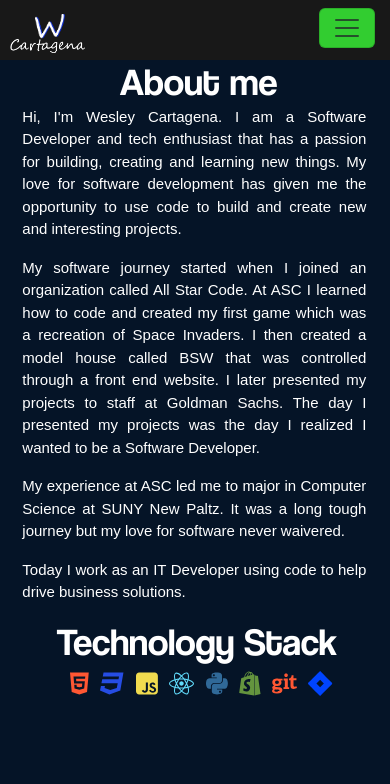
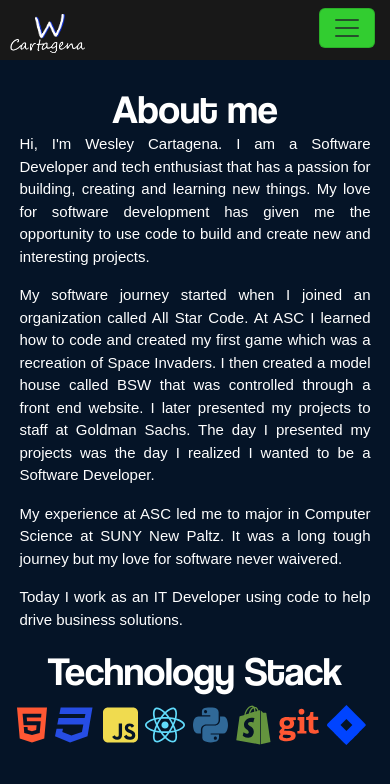
Before and after one commit to WesleyCartagena/WesleyCartagena.github.io, a React (Create React App) app: page /#/about in a window 390 px wide. Shown: the top 784 px of the page. Built offline with nearby package versions, Linux system fonts and the light colour scheme.

Commit message:
Rebuilt About page to use react bootstrap

```diff
--- a/src/components/About/index.js
+++ b/src/components/About/index.js
@@ -15,8 +15,8 @@ const About = () => {
         return () => clearTimeout()
     }, []);
     return(
-        <section className ='container about-page'>
-                <div className='about' id="about-zone">
+        <div className ='about-page-container d-flex flex-column text-center align-items-center justify-content-center'>
+                <div className='about-text' id="about-zone">
                     <h1>
                         <AnimatedLetters letterClass={letterClass}
                             strArray={aboutArray}
@@ -29,15 +29,13 @@ const About = () => {
                     <p>Today I work as an IT Developer using code to help drive business solutions. </p>
 
                 </div>
-                <div className="about" id="tech-stack">
+                <div className="about-tech-stack" id="tech-stack">
                     <h1>
                         <AnimatedLetters letterClass={letterClass}
                             strArray={techStackArray}
                             idx={15}
                         />
                     </h1>
-
-
                         <div className="icons">
                         <FontAwesomeIcon icon={faHtml5} color="#FF5733" />
                         </div>
@@ -69,9 +67,8 @@ const About = () => {
                         <div className="icons">
                         <FontAwesomeIcon icon={faJira} color="#0044FF" />
                         </div>
-
                 </div>
-        </section>
+        </div>
     );
 }
 
--- a/src/components/About/index.scss
+++ b/src/components/About/index.scss
@@ -1,25 +1,5 @@
-.container.about-page{
-  display: flex;
-  flex-direction: row;
-  flex-wrap: wrap;
-  max-width: 100% !important;
-  overflow-x: hidden !important;
-  overflow-y: overlay;
-  #about-zone{
-    position: relative;
-    top: 5%;
-    width: 30%;
-    left: 1%;
-    min-width: 475px;
-    max-height: 90%;
-  }
-  #tech-stack{
-    top: 5%;
-    margin-left: 1%;
-    max-height: 90%;
-    position: relative;
-    text-align: center;
-  }
+.about-page-container{
+  padding-top: 100px;
   h1{
     color: white;
     font-size: 60px;
@@ -47,159 +27,49 @@
   .icons{
     display: inline;
     position: relative;
-    margin-right: 4%;
+    margin-right: 2%;
     font-size: 40px;
     left: 15px;
 
   }
-}
-
-@media only screen and (max-height: 850px){
-  .container.about-page{
-    top: 5%;
-
+  /* Extra small devices (phones, 600px and down) */
+  @media only screen and (max-width: 600px) {
+    padding-top: 25px;
     h1{
-      font-size: 53px;
+      font-size: 40px;
     }
     p{
       font-size: 15px;
     }
+    .about-text{
+      width: 90%;
+    }
+    .about-tech-stack{
+      width: 100%;
+    }
     .icons{
-      left: 10px;
-      font-size: 30px;
+      left: 0px;
+
+    }
+  }
+  /* Small devices (portrait tablets and large phones, 600px and up) */
+  @media only screen and (min-width: 600px) {
+    .about-text{
+      width: 75%;
+    }
+  }
+  /* Medium devices (landscape tablets, 768px and up) */
+  @media only screen and (min-width: 768px) {
+
+  }
+  /* Large devices (laptops/desktops, 992px and up) */
+  @media only screen and (min-width: 992px) {
+
+  }
+  /* Extra large devices (large laptops and desktops, 1200px and up) */
+  @media only screen and (min-width: 1200px) {
+    .about-text{
+      width: 50%;
     }
   }
 }
-
-@media only screen and (max-width: 350px){
-  .container.about-page{
-    justify-content: center;
-  #about-zone{
-    min-width: 430px;
-    position: relative;
-    text-align: center;
-    top: 10%;
-  }
-  #tech-stack{
-    top: 40%;
-    text-align: center;
-  }
-  #tech-stack h1{
-    text-align: center;
-  }
-  h1{
-    font-size: 38px;
-  }
-  p{
-    margin-left: 19%;
-    width: 60%;
-    font-size: 15px;
-  }
-  .icons{
-    left: 10px;
-    font-size: 25px;
-  }
-}
-}
-@media only screen and (min-width: 351px) and (max-width: 749px) {
-  .container.about-page{
-    justify-content: center;
-  #about-zone{
-    min-width: 430px;
-    position: relative;
-    text-align: center;
-    top: 10%;
-  }
-  #tech-stack{
-    top: 12%;
-    text-align: center;
-  }
-  #tech-stack h1{
-    text-align: center;
-  }
-  h1{
-    font-size: 38px;
-  }
-  p{
-    margin-left: 9%;
-    width: 80%;
-    font-size: 15px;
-  }
-  .icons{
-    left: 10px;
-    font-size: 25px;
-  }
-}
-}
-
-@media only screen and (min-width: 750px) and (max-width: 919px){
-  .container.about-page{
-    top: 20%;
-    #tech-stack{
-      position: absolute;
-      right: 5%;
-    }
-    h1{
-      font-size: 30px;
-    }
-    p{
-      font-size: 15px;
-    }
-    .icons{
-      left: 10px;
-      font-size: 20px;
-    }
-  }
-}
-
-@media only screen and (min-width: 920px) and (max-width: 999px){
-  .container.about-page{
-    top: 15%;
-    #tech-stack{
-      position: absolute;
-      right: 5%;
-    }
-    h1{
-      font-size: 47px;
-    }
-    p{
-      font-size: 15px;
-    }
-    .icons{
-      left: 10px;
-      font-size: 30px;
-    }
-  }
-}
-@media only screen and (min-width:1000px) and (max-width: 1500px) {
-  .container.about-page{
-    top: 13%;
-    #tech-stack{
-      position: absolute;
-      right: 5%;
-    }
-  }
-}
-
-@media only screen and (min-width: 1501px) {
-  .container.about-page{
-    top: 20%;
-    #tech-stack{
-      position: absolute;
-      right: 5%;
-    }
-  }
-}
-
-@media only screen and (max-height: 589px){
-  .top-tags{
-    display: none;
-}
-.tags{
-  display: none;
-}
-
-.bottom-tag-html{
-  display: none;
-}
-}
```
